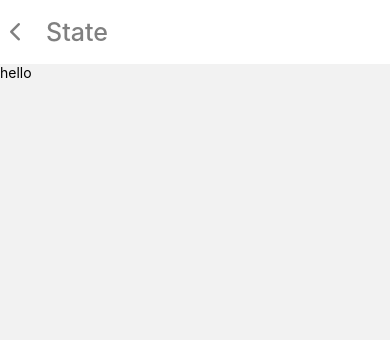
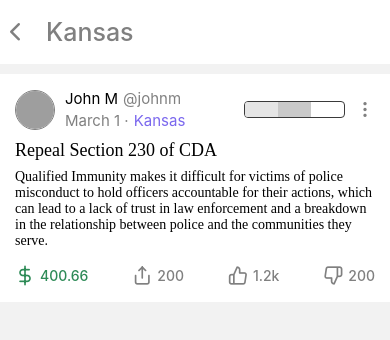
Before and after one commit to candordev/App, a React Native app: screen /Home in a window 390 px wide. Both pictures are taken after a click on the element 195 px from the left and 183 px from the top of the page. Shown: the top 340 px of the page. Built offline with nearby package versions, Linux system fonts and the light colour scheme; grey boxes are pictures that could not be loaded.

Commit message:
start of post screen

```diff
--- a/Components/Section.tsx
+++ b/Components/Section.tsx
@@ -25,13 +25,13 @@ type SectionProps = PropsWithChildren<{
 let displayName = "John M"
 let handle = "@johnm"
 
-let type = 'Kansas'
+let group = 'Kansas'
 let date = 'March 1'
 
 function Section({children, title, description, step, navigation}: SectionProps): JSX.Element {
     return (
         <Pressable
-        onPress={() => {navigation.navigate('post', {title: "hello", description: description, step: step})}}
+        onPress={() => {navigation.navigate('post', {title: title, description: description, step: step, group: group, displayName: displayName, handle: handle, date: date})}}
         >
             <View style={styles.sectionContainer}>
                 <View style={{flexDirection: 'row', alignItems:'center'}}>
@@ -43,7 +43,7 @@ function Section({children, title, description, step, navigation}: SectionProps)
                         </View>
                         <View style={{flexDirection: 'row'}}>
                             <Text style={{fontSize: 15, marginLeft: 10, marginTop: 3, color:'gray'}}>{date + ' ·'}</Text>
-                            <Text style={{fontSize: 15, marginLeft: 5, marginTop: 3, color: 'mediumslateblue'}}>{type}</Text>
+                            <Text style={{fontSize: 15, marginLeft: 5, marginTop: 3, color: 'mediumslateblue'}}>{group}</Text>
                         </View>
                     </View>
                     <View style={{flex: 1}}></View>
--- a/Components/profile/ProfileBlurb.tsx
+++ b/Components/profile/ProfileBlurb.tsx
@@ -63,6 +63,7 @@ function ProfileBlurb(): JSX.Element {
             color:'black',
             padding: 5,
             marginTop: 5,
+            fontFamily: 'OpenSans-Regular',
         }}>{bio}</Text>
       </View>
   );
--- a/Screens/PostScreen.tsx
+++ b/Screens/PostScreen.tsx
@@ -1,6 +1,11 @@
 import React from "react";
 import { Text, View } from "react-native";
-import { SafeAreaView } from "react-native-safe-area-context";
+import Icon from 'react-native-vector-icons/Feather';
+import IconText from "../Components/IconText";
+import IconTextButton from "../Components/IconTextButton";
+import ProfilePicture from "../Components/ProfilePicture";
+import ProgressBar from "../Components/ProgressBar";
+import styles from "../Styles/styles";
 
 type PostScreenProps = {
   route: any;
@@ -9,9 +14,40 @@ type PostScreenProps = {
 
 function PostScreen({ route, navigation } : PostScreenProps): JSX.Element {
   const props = route.params;
-  return <View>
-    <Text>{props.title}</Text>
-  </View>;
+  navigation.setOptions({ title: props.group })
+  console.log(props)
+  return <View style={styles.sectionContainer}>
+  <View style={{flexDirection: 'row', alignItems:'center'}}>
+      <ProfilePicture imageUrl='https://scontent-atl3-1.cdninstagram.com/v/t51.2885-19/244305674_1199851353874099_7498215930166384149_n.jpg?stp=dst-jpg_s320x320&_nc_ht=scontent-atl3-1.cdninstagram.com&_nc_cat=107&_nc_ohc=hB9YE6db7AIAX_HgwSF&edm=AOQ1c0wBAAAA&ccb=7-5&oh=00_AfCpwZNohvZhEMUcJuq0ytfmPCui_c-jViJc7cmjZ8AYew&oe=64058AA8&_nc_sid=8fd12b' big={false}/>
+      <View>
+          <View style={{flexDirection: 'row'}}>
+              <Text style={{fontSize: 15, marginLeft: 10, color: 'black'}}>{props.displayName}</Text>
+              <Text style={{fontSize: 15, marginLeft: 5, color:'gray'}}>{props.handle}</Text>
+          </View>
+          <View style={{flexDirection: 'row'}}>
+              <Text style={{fontSize: 15, marginLeft: 10, marginTop: 3, color:'gray'}}>{props.date + ' ·'}</Text>
+              <Text style={{fontSize: 15, marginLeft: 5, marginTop: 3, color: 'mediumslateblue'}}>{props.group}</Text>
+          </View>
+      </View>
+      <View style={{flex: 1}}></View>
+      <ProgressBar step={props.step}/>
+      <Icon name="more-vertical" size={20} color="gray" />
+  </View>
+  <Text
+      style={styles.sectionTitle}>
+      {props.title}
+  </Text>
+  <Text
+      style={styles.sectionDescription}>
+      {props.description}
+  </Text>
+  <View style={{flexDirection: 'row', justifyContent:'space-between', marginTop:15}}>
+      <IconText icon='dollar-sign' text='400.66' color='seagreen' size={20}></IconText>
+      <IconText icon='share' text='200' color='gray' size={20}></IconText>
+      <IconTextButton icon='thumbs-up' text='1.2k' color='gray' size={20} changedColor='mediumslateblue'></IconTextButton>
+      <IconTextButton icon='thumbs-down' text='200' color='gray' size={20} changedColor='mediumslateblue'></IconTextButton>
+  </View>
+</View>
 }
 
 export default PostScreen;
--- a/Structure/App.tsx
+++ b/Structure/App.tsx
@@ -36,7 +36,7 @@ function App(): JSX.Element {
           name ="post"
           component={PostScreen}
           options = {({ navigation }) => ({
-            title: 'State',
+            title: '',
             headerTitleStyle: {color: "gray", fontSize: 25},
             headerLeft: () => (
               <TouchableOpacity onPress={() => navigation.goBack()}>
```
